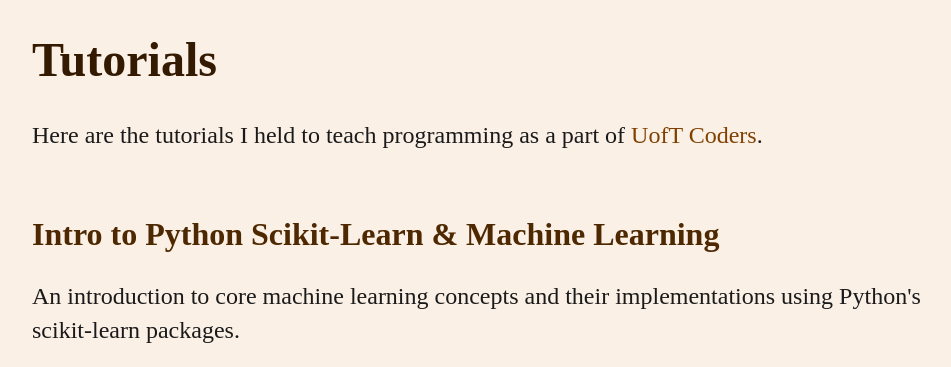
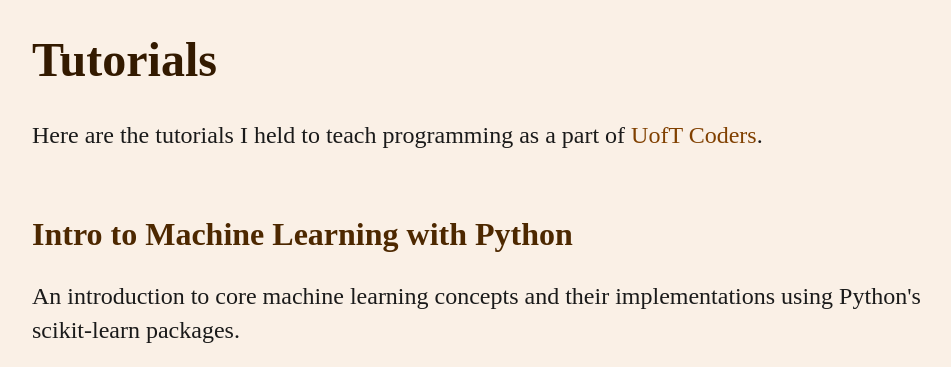
Before and after one commit to nsahin/nsahin.github.io, a Jekyll site: the page built from tutorials/index.html, in a window 1280 px wide and 900 px high, cut to the strip 310-677 px from the top of the window. Shown: the whole strip, without its empty margins (160-1111 px from the left). Built offline with Jekyll 4.4.1, drawn with Linux system fonts in a browser that asks for light colours.

Commit message:
Update index.html

```diff
--- a/tutorials/index.html
+++ b/tutorials/index.html
@@ -7,7 +7,7 @@ title: Nil Sahin
 	<p>Here are the tutorials I held to teach programming as a part of <a href="https://uoftcoders.github.io/studyGroup/">UofT Coders</a>.
 	</p>
 
-	<h2><br>Intro to Python Scikit-Learn & Machine Learning</h2>
+	<h2><br>Intro to Machine Learning with Python</h2>
 	<p>An introduction to core machine learning concepts and their implementations using Python's scikit-learn packages.</p>
 	<iframe width="800" height="600" src="https://www.youtube.com/embed/UhwY_4-qHUo">
 	</iframe>
```
